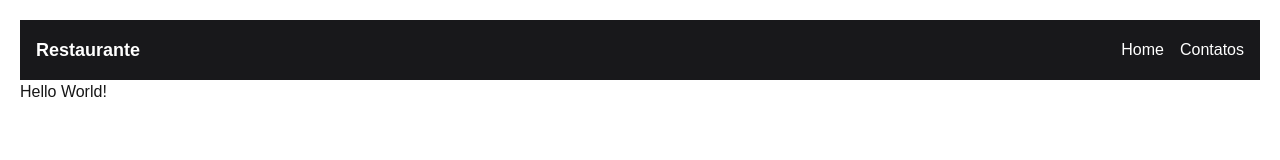
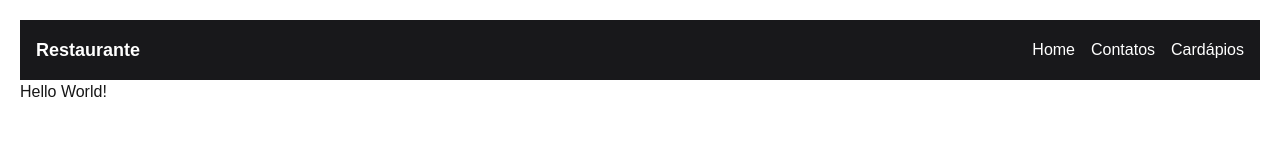
Before and after one commit to Brunomdd/app-pedidos-restaurante, a Next.js app: page / in a window 1280 px wide. Shown: the top 160 px of the page. Built offline with nearby package versions, Linux system fonts and the light colour scheme.

Commit message:
Update changes

```diff
--- /dev/null
+++ b/src/app/not-found.tsx
@@ -0,0 +1,13 @@
+import Link from "next/link";
+
+export default function NotFound() {
+  return (
+    <div className="flex flex-col items-center justify-center h-screen text-center">
+      <h1 className="text-2xl font-bold">Página 404 não encontrada</h1>
+      <p className="text-gray-600">A página que tentou acessar não existe.</p>
+      <Link href="/" className="mt-4 text-blue-500 hover:underline">
+        Voltar para home
+      </Link>
+    </div>
+  );
+}
--- a/src/components/Header/index.tsx
+++ b/src/components/Header/index.tsx
@@ -18,6 +18,12 @@ export function Header() {
                             <Link href="/contatos" className="hover:text-zinc-400 transition">
                                 Contatos
                             </Link>
+                            <Link
+                              href="/cardapios"
+                              className="hover:text-zinc-400 transition ml-4"
+                            >
+                                Cardápios
+                            </Link>
                         </li>
                     </ul>
                 </nav>
```
